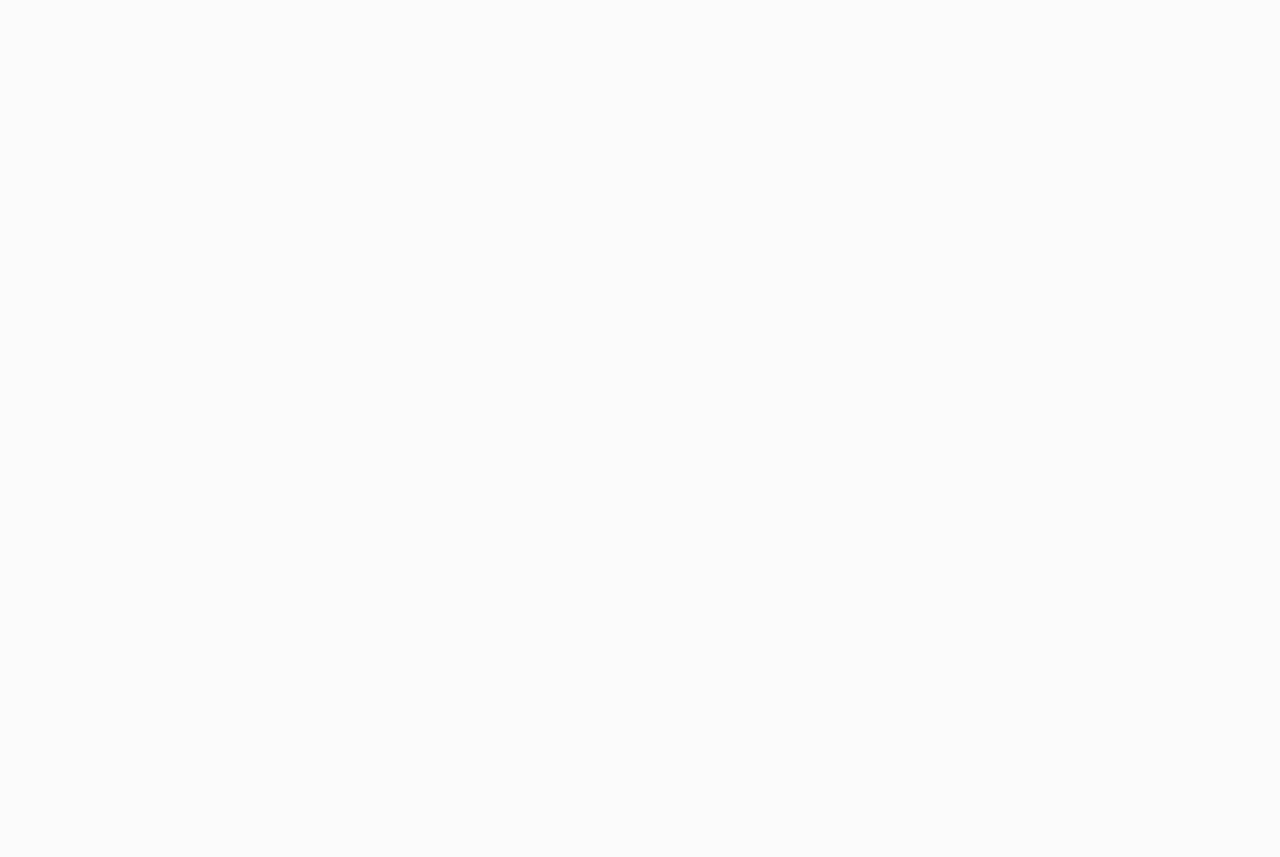
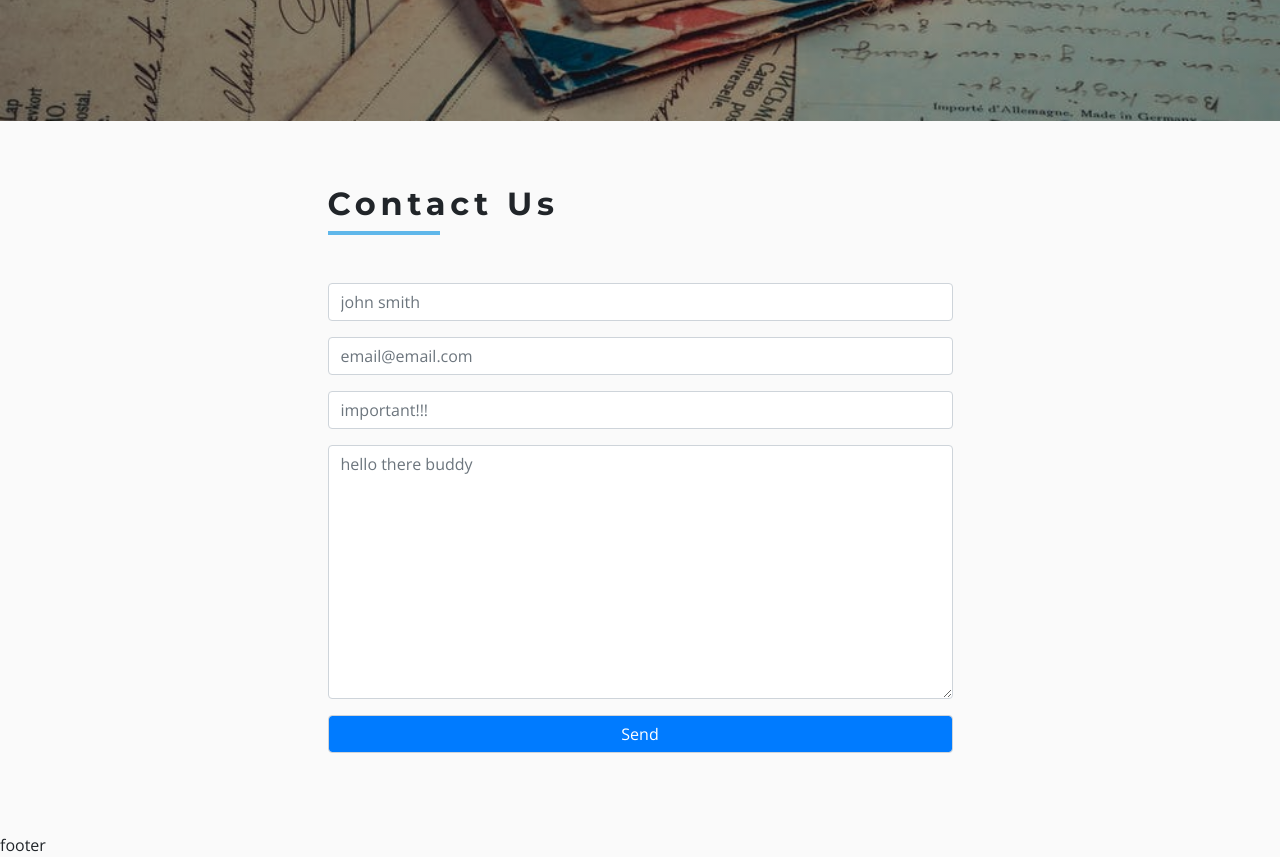
Before and after one commit to jpesg/react-tech-store-app, a React (Create React App) app: page /contact in a window 1280 px wide. Shown: the part 420-1277 px from the top of the page. Before the commit the page ends 800 px from the top, so only its background shows below. Built offline with nearby package versions, Linux system fonts and the light colour scheme.

Commit message:
ContactPage, with contact component and formsfree

```diff
--- /dev/null
+++ b/src/components/ContactPage/Contact.js
@@ -0,0 +1,65 @@
+import React from "react";
+import Title from "../Title";
+
+export default function Contact() {
+  return (
+    <section className="py-5">
+      <div className="row">
+        <div class="col-10 mx-auto col-md-6 my-3">
+          <Title title="contact us" />
+          <form
+            className="mt-5"
+            action="https://formspree.io/jpesgil@gmail.com"
+            method="POST"
+          >
+            {/** first */}
+            <div className="form-group">
+              <input
+                type="text"
+                name="firstName"
+                className="form-control"
+                placeholder="john smith"
+              />
+            </div>
+            {/** email */}
+            <div className="form-group">
+              <input
+                type="email"
+                name="email"
+                className="form-control"
+                placeholder="email@email.com"
+              />
+            </div>
+            {/** subject */}
+            <div className="form-group">
+              <input
+                type="text"
+                name="subject"
+                className="form-control"
+                placeholder="important!!!"
+              />
+            </div>
+
+            {/** message */}
+            <div className="form-group">
+              <textarea
+                name="subject"
+                rows="10"
+                className="form-control"
+                placeholder="hello there buddy"
+              />
+            </div>
+            {/**submit */}
+            <div className="form-group mt-3">
+              <input
+                type="submit"
+                value="Send"
+                className="form-control bg-primary text-white"
+              />
+            </div>
+          </form>
+        </div>
+      </div>
+    </section>
+  );
+}
--- a/src/pages/ContactPage.js
+++ b/src/pages/ContactPage.js
@@ -1,10 +1,15 @@
 import React, { Component } from "react";
+
+import Hero from "../components/Hero";
+import Contact from "../components/ContactPage/Contact";
+import contactImg from "../images/contactBcg.jpeg";
 
 export default class ContactPage extends Component {
   render() {
     return (
       <React.Fragment>
-        <h1>about Contac</h1>
+        <Hero img={contactImg} />
+        <Contact />
       </React.Fragment>
     );
   }
```
